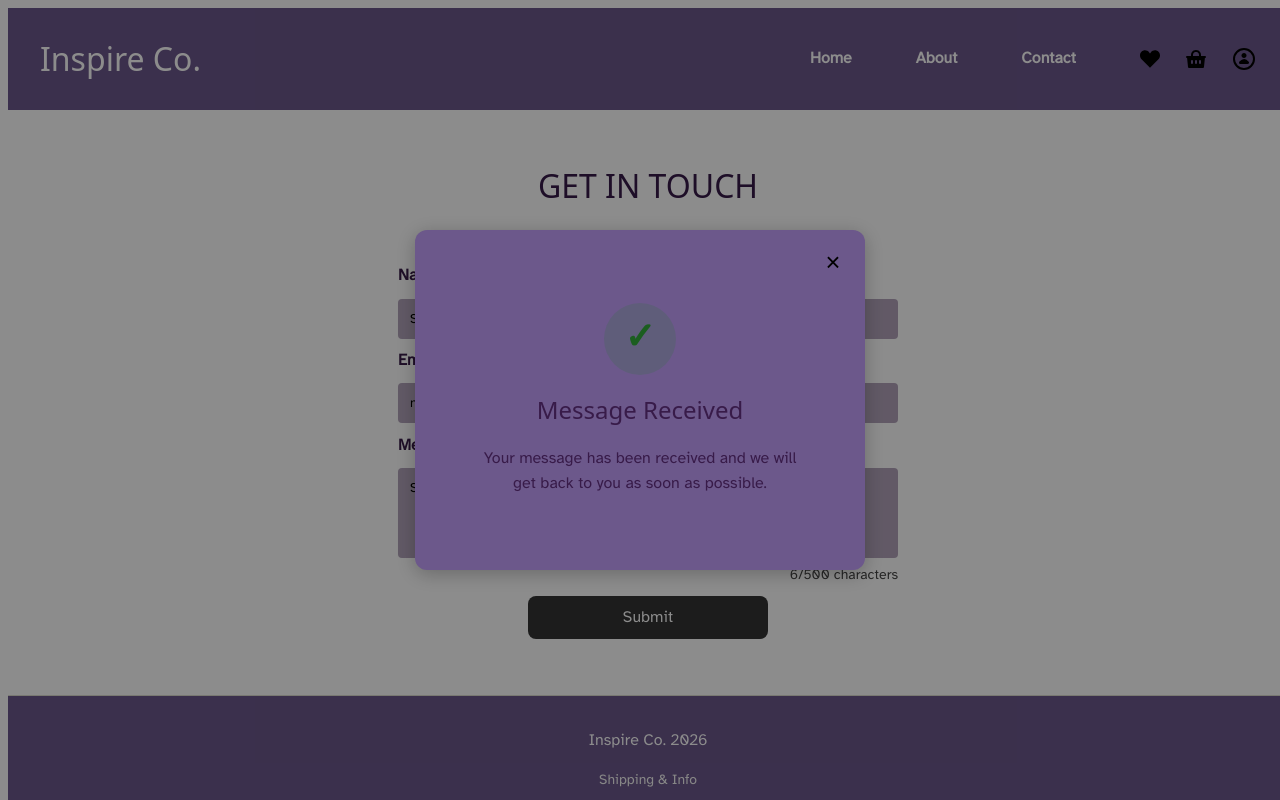
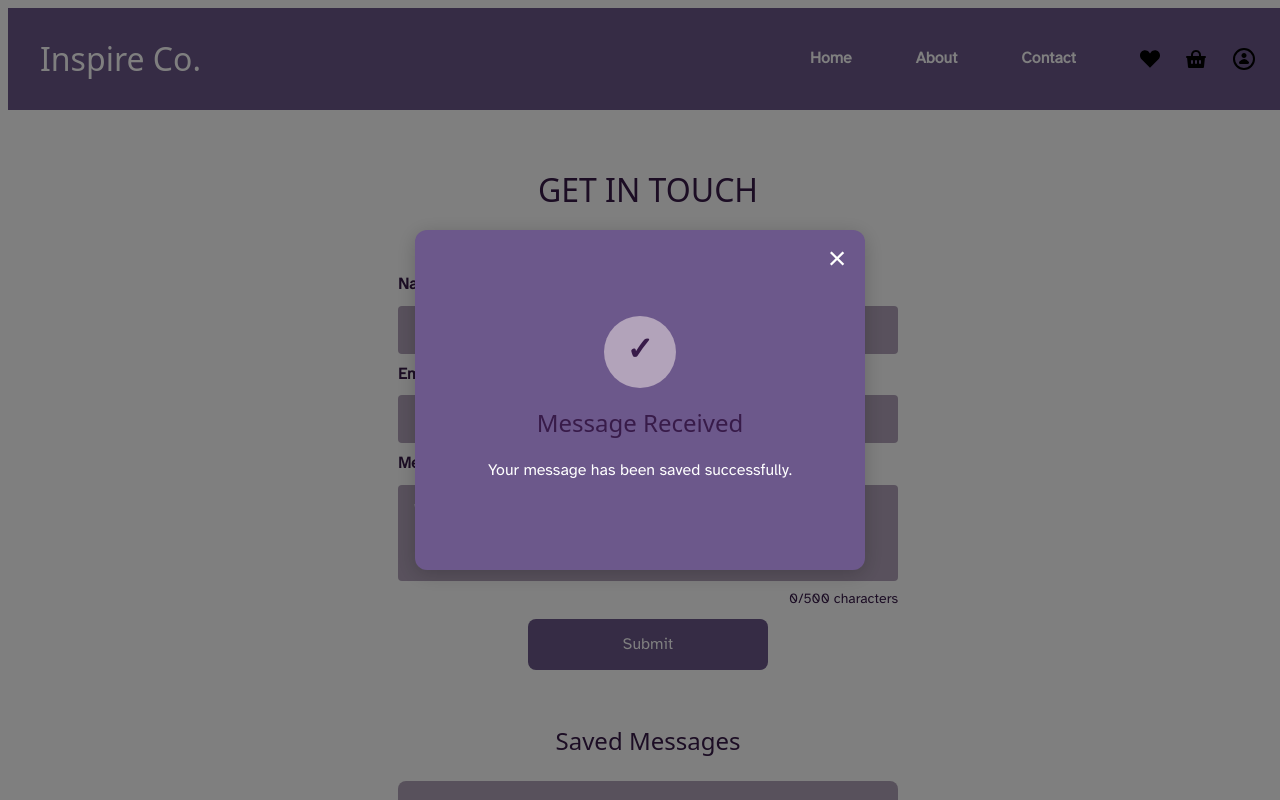
Before and after one commit to Amanda-Andrite/Tism-Central, a SvelteKit app: page /contact in a window 1280 px wide. Both pictures are taken after typing "Sample", "name@example.com", "Sample" into the empty fields and a click on the button "Submit". Shown: the top 800 px of the page. Built offline with nearby package versions, Linux system fonts and the light colour scheme; a web font is replaced by a local one.

Commit message:
Updated the contact page (Added CRUD, LocalStorage, adjusted colours and other small tweeks)

```diff
--- a/src/lib/Button.svelte
+++ b/src/lib/Button.svelte
@@ -10,11 +10,11 @@
 
 <style>
 	.app-button {
-        padding: 12px;
+		padding: var(--space-md);
 		border: none;
 		border-radius: var(--radius-md);
-        background-color: var(--searchbar-accent);
-        color: white;
+		background-color: var(--color-surface);
+		color: var(--color-white);
 		font-size: var(--font-base);
 		font-family: var(--font-body);
 		cursor: pointer;
@@ -22,15 +22,15 @@
 	}
 
 	.app-button:hover {
-		background-color: var(--searchbar-background);
-		color: var(--text-primary);
+		background-color: var(--color-hover-button);
+		color: var(--color-white);
 		transform: translateY(-2px);
-		box-shadow: 0 4px 12px rgba(0, 0, 0, 0.2);
+		box-shadow: 0 4px 12px var(--color-shadow);
 	}
 
 	.app-button:active {
 		transform: translateY(0);
-		box-shadow: 0 2px 6px rgba(0, 0, 0, 0.2);
+		box-shadow: 0 2px 6px var(--color-shadow);
 	}
 
 	.app-button:focus-visible {
@@ -47,4 +47,10 @@
 		width: 100%;
 	}
 
+	.action-button {
+		width: 80px;
+		padding: var(--space-sm) 0;
+		font-size: var(--font-sm);
+	}
+
 </style>
--- a/src/routes/contact/+page.svelte
+++ b/src/routes/contact/+page.svelte
@@ -1,22 +1,103 @@
 <script>
 	import Button from '$lib/Button.svelte';
+	import {onMount} from 'svelte';
 
 	let name = '';
 	let email = '';
 	let message = '';
 
 	let showSuccessModal = false;
+	let submittedMessages = [];
+	let editingId = null;
+	let modalTitle = 'Message Received';
+	let storageLoaded = false;
+
 	const maxMessageLength = 500;
 
+	onMount(() => {
+		const savedMessages = localStorage.getItem('submittedMessages');
+
+		if(savedMessages) {
+			submittedMessages = JSON.parse(savedMessages);
+		}
+		storageLoaded = true;
+	});
+
+	$: if(storageLoaded) {
+		localStorage.setItem('submittedMessages', JSON.stringify(submittedMessages));
+	}
+
+	function clearForm() {
+		name = '';
+		email = '';
+		message = '';
+		editingId = null;
+	}
+
 	function handleSubmit() {
+		if (!name.trim() || !email.trim() || !message.trim()) {
+			return;
+		}
+
+		if (editingId !== null) {
+			submittedMessages = submittedMessages.map((item) =>
+				item.id === editingId
+					? {
+							...item,
+							name,
+							email,
+							message
+						}
+					: item
+			);
+
+			modalTitle = 'Message Updated';
+		} else {
+			submittedMessages = [
+				...submittedMessages,
+				{
+					id: Date.now(),
+					name,
+					email,
+					message
+				}
+			];
+
+			modalTitle = 'Message Received';
+		}
+
 		showSuccessModal = true;
+		clearForm();
+	}
+
+	function editMessage(item) {
+		name = item.name;
+		email = item.email;
+		message = item.message;
+		editingId = item.id;
+
+		window.scrollTo({
+			top: 0,
+			behavior: 'smooth'
+		});
+	}
+
+	function deleteMessage(id) {
+		if (confirm('Delete this message?')) {
+			submittedMessages = submittedMessages.filter((item) => item.id !== id);
+
+			if (editingId === id) {
+				clearForm();
+			}
+		}
+	}
+
+	function cancelEdit() {
+		clearForm();
 	}
 
 	function closeSuccessModal() {
 		showSuccessModal = false;
-		name = '';
-		email = '';
-		message = '';
 	}
 </script>
 
@@ -43,14 +124,61 @@
 
 		<p class="char-count">{message.length}/{maxMessageLength} characters</p>
 
+		{#if editingId !== null}
+			<p class="editing-message">Editing saved message</p>
+		{/if}
+
 		<div class="submit-wrapper">
 			<Button
-				text="Submit"
+				text={editingId !== null ? 'Update Message' : 'Submit'}
 				type="submit"
 				buttonClass="start-button"
 			/>
 		</div>
+
+		{#if editingId !== null}
+			<div class="submit-wrapper">
+				<Button
+					text="Cancel Edit"
+					type="button"
+					buttonClass="start-button"
+					on:click={cancelEdit}
+				/>
+			</div>
+		{/if}
 	</form>
+
+	<div class="submitted-messages">
+		<h2>Saved Messages</h2>
+
+		{#if submittedMessages.length === 0}
+			<p class="empty-message">No messages submitted yet.</p>
+		{:else}
+			{#each submittedMessages as item (item.id)}
+				<div class="message-card">
+					<p><strong>Name:</strong> {item.name}</p>
+					<p><strong>Email:</strong> {item.email}</p>
+					<p><strong>Message:</strong> {item.message}</p>
+
+					<div class="message-actions">
+						<Button
+							text="Edit"
+							type="button"
+							buttonClass="action-button"
+							on:click={() => editMessage(item)}
+						/>
+
+						<Button
+							text="Delete"
+							type="button"
+							buttonClass="action-button"
+							on:click={() => deleteMessage(item.id)}
+						/>
+					</div>
+				</div>
+			{/each}
+		{/if}
+	</div>
 </div>
 
 {#if showSuccessModal}
@@ -71,10 +199,8 @@
 
 			<div class="success-icon" aria-hidden="true">✓</div>
 
-			<h2 id="success-title">Message Received</h2>
-			<p>
-				Your message has been received and we will get back to you as soon as possible.
-			</p>
+			<h2 id="success-title">{modalTitle}</h2>
+			<p>Your message has been saved successfully.</p>
 		</div>
 	</div>
 {/if}
@@ -85,23 +211,23 @@
 		flex-direction: column;
 		align-items: center;
 		text-align: center;
-		padding: 0.75rem var(--space-lg) var(--space-md);
+		padding: var(--space-md) var(--space-lg);
 	}
 
 	h1 {
 		font-family: var(--font-heading);
-		margin-bottom: 0.2rem;
+		margin-bottom: var(--space-sm);
 	}
 
 	.subtitle {
-		color: var(--text-secondary);
-		margin-bottom: 0.5rem;
+		color: var(--text-primary);
+		margin-bottom: var(--space-sm);
 	}
 
 	.contact-form {
 		display: grid;
 		grid-template-columns: 1fr;
-		gap: 0.6rem;
+		gap: var(--space-sm);
 		width: 100%;
 		max-width: 500px;
 	}
@@ -113,7 +239,7 @@
 
 	.contact-form input,
 	.contact-form textarea {
-		padding: 12px;
+		padding: var(--space-md);
 		border: none;
 		background-color: var(--card-background);
 		border-radius: var(--radius-sm);
@@ -126,22 +252,58 @@
 	}
 
 	.char-count {
-		margin: -0.15rem 0 0;
+		margin: 0;
 		text-align: right;
 		font-size: var(--font-sm);
-		color: var(--text-secondary);
+		color: var(--text-primary);
+	}
+
+	.editing-message {
+		margin: 0;
+		font-weight: bold;
+		color: var(--text-primary);
 	}
 
 	.submit-wrapper {
 		display: flex;
 		justify-content: center;
-		margin-top: -0.1rem;
+		margin-top: 0;
+	}
+
+	.submitted-messages {
+		width: 100%;
+		max-width: 500px;
+		margin-top: var(--space-lg);
+		text-align: left;
+	}
+
+	.submitted-messages h2 {
+		text-align: center;
+		font-family: var(--font-heading);
+	}
+
+	.empty-message {
+		text-align: center;
+		color: var(--text-primary);
+	}
+
+	.message-card {
+		background-color: var(--card-background);
+		padding: var(--space-md);
+		border-radius: var(--radius-md);
+		margin-bottom: var(--space-md);
+	}
+
+	.message-actions {
+		display: flex;
+		gap: var(--space-sm);
+		justify-content: flex-end;
 	}
 
 	.modal-overlay {
 		position: fixed;
 		inset: 0;
-		background: rgba(0, 0, 0, 0.45);
+		background: var(--overlay-background-transparent);
 		display: flex;
 		justify-content: center;
 		align-items: center;
@@ -154,50 +316,53 @@
 		max-width: 450px;
 		min-height: 340px;
 		background-color: var(--color-surface);
-		padding: 2.5rem 2rem;
+		padding: var(--space-lg);
 		border-radius: var(--card-radius);
-		box-shadow: 0 4px 20px rgba(0, 0, 0, 0.25);
+		box-shadow: 0 4px 20px var(--color-shadow);
 		text-align: center;
 		display: flex;
 		flex-direction: column;
 		justify-content: center;
 		align-items: center;
-		gap: 1rem;
+		gap: var(--space-md);
 	}
 
 	.success-icon {
 		width: 72px;
 		height: 72px;
 		border-radius: 50%;
-		background-color: rgba(0, 128, 0, 0.12);
-		color: #1b5e20;
+		background-color: var(--card-background);
+		color: var(--text-primary);
 		display: flex;
 		align-items: center;
 		justify-content: center;
-		font-size: 2.3rem;
+		font-size: var(--font-xl);
 		font-weight: bold;
 	}
 
 	.success-modal h2 {
 		margin: 0;
+		font-family: var(--font-heading);
 	}
 
 	.success-modal p {
 		margin: 0;
 		max-width: 320px;
 		line-height: 1.6;
+		color: var(--color-white);
 	}
 
 	.close-button {
 		position: absolute;
-		top: 12px;
-		right: 12px;
+		top: var(--space-sm);
+		right: var(--space-sm);
 		width: 40px;
 		height: 40px;
 		border: none;
 		background: none;
-		font-size: 1.6rem;
+		font-size: var(--font-xl);
 		cursor: pointer;
+		color: var(--color-white);
 		border-radius: 50%;
 		display: flex;
 		align-items: center;
@@ -206,12 +371,20 @@
 	}
 
 	.close-button:hover {
-		background-color: rgba(0, 0, 0, 0.08);
+		background-color: var(--color-hover-light);
+		color: var(--text-primary);
 	}
 
 	.close-button:focus-visible {
 		outline: 2px solid var(--color-accent);
 		outline-offset: 2px;
+	}
+
+	/* Placeholder text style for message box*/
+	.contact-form input::placeholder,
+	.contact-form textarea::placeholder {
+		color: var(--color-white);
+		opacity: 0.8;
 	}
 
 	@media (max-width: 600px) {
@@ -221,7 +394,7 @@
 
 		.success-modal {
 			max-width: 90%;
-			margin: 0 1rem;
+			margin: 0 var(--space-md);
 		}
 	}
 </style>
```
Lines whose indentation alone changed are shown as unchanged.
